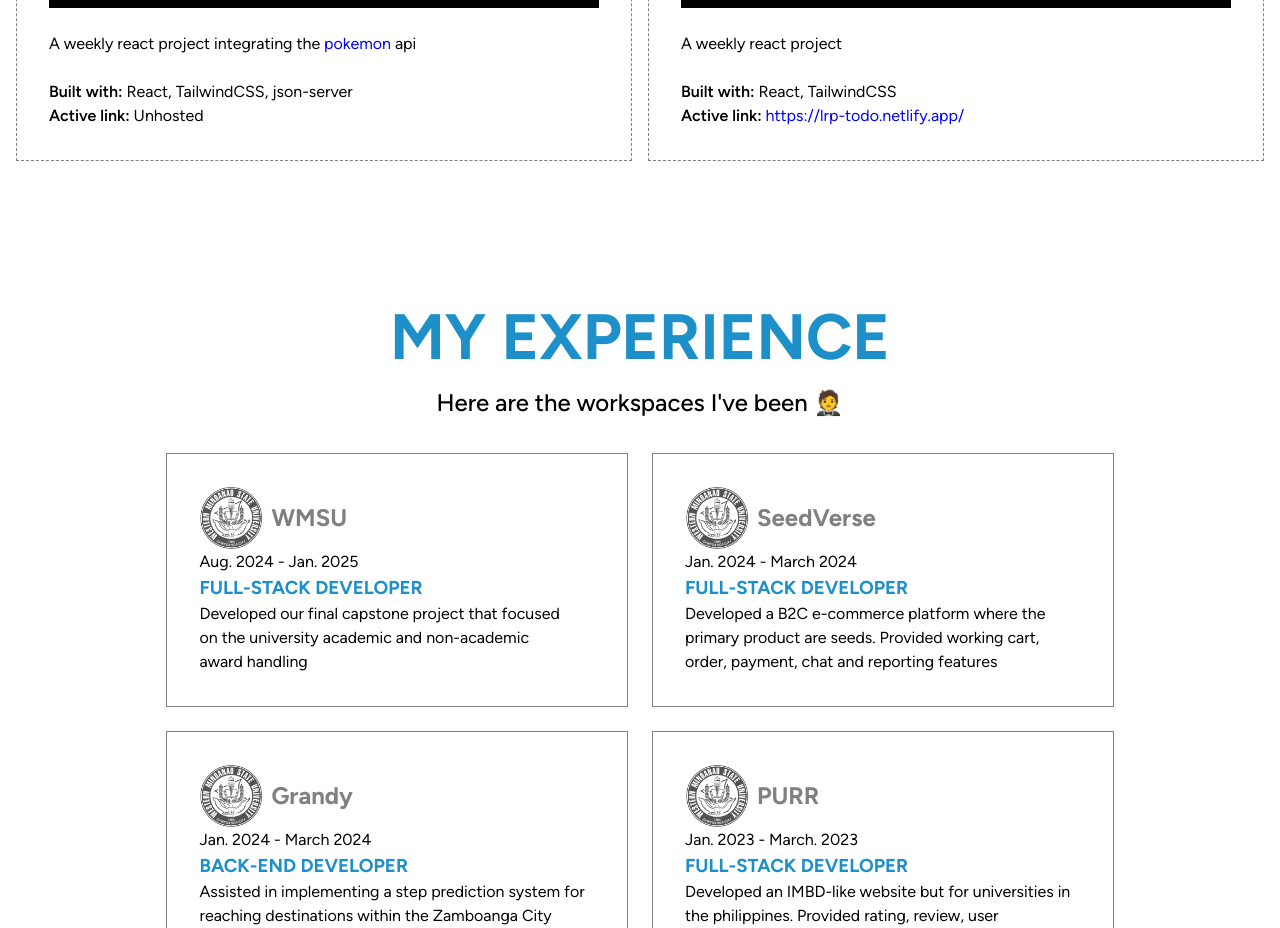
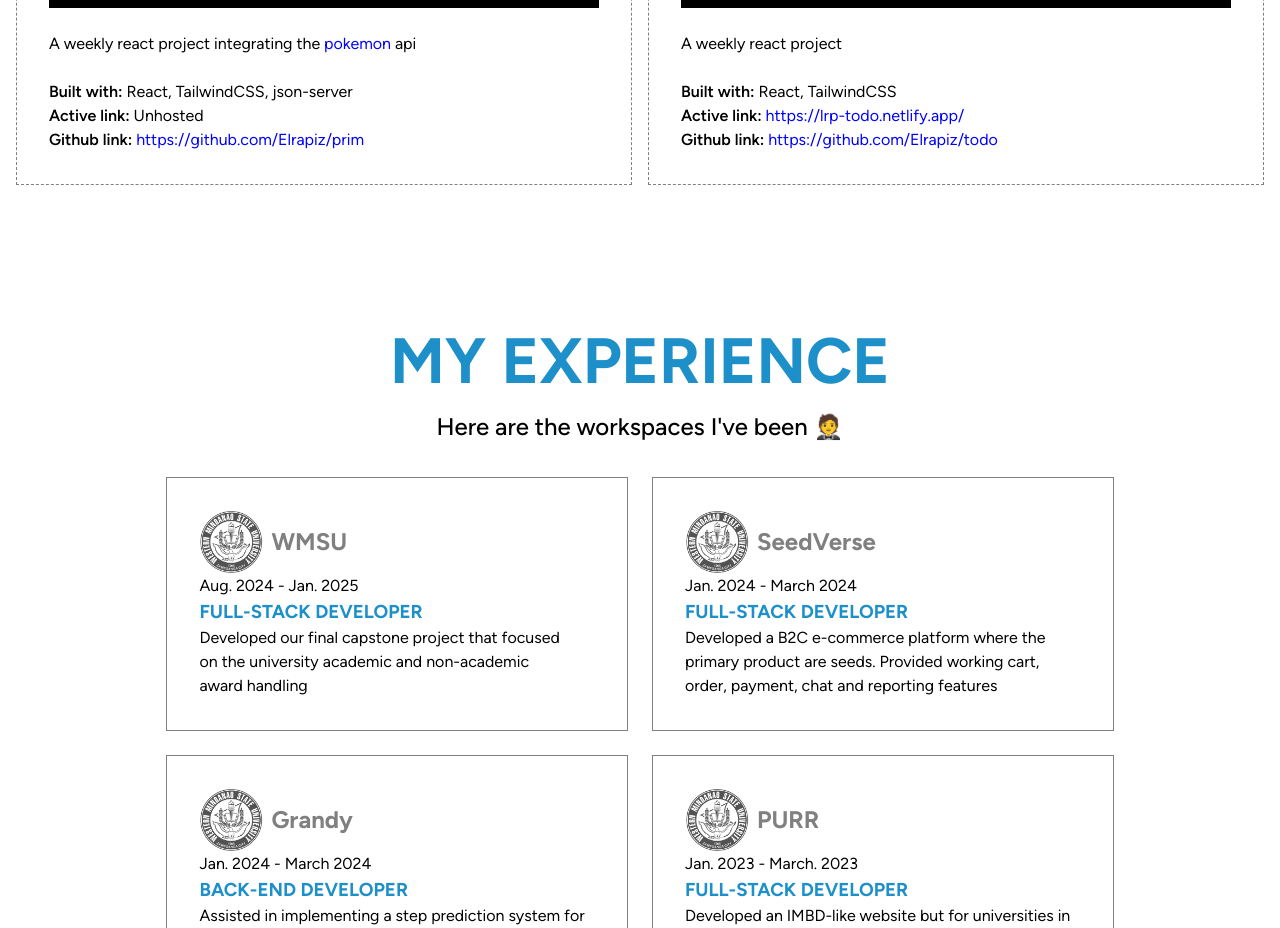
Before and after one commit to Elrapiz/hero-act, a React (Vite) app: page /about in a window 1280 px wide. Shown: the part 1920-2848 px from the top of the page. Built offline with nearby package versions, Linux system fonts and the light colour scheme; grey boxes are pictures that could not be loaded; a web font is replaced by a local one.

Commit message:
Update about

```diff
--- a/src/pages/About.jsx
+++ b/src/pages/About.jsx
@@ -71,6 +71,7 @@ const About = () => {
                         <br />
                         <p><span className='work-list__proj-label'>Built with: </span> React, TailwindCSS, json-server</p>
                         <p><span className='work-list__proj-label'>Active link: </span>Unhosted</p>
+                        <p><span className='work-list__proj-label'>Github link: </span><a target='_blank' href="https://github.com/Elrapiz/prim">https://github.com/Elrapiz/prim</a></p>
                     </li>
                     <li>
                         <h2>Todo project</h2>
@@ -80,6 +81,7 @@ const About = () => {
                         <br />
                         <p><span className='work-list__proj-label'>Built with: </span> React, TailwindCSS</p>
                         <p><span className='work-list__proj-label'>Active link: </span><a target='_blank' href="https://lrp-todo.netlify.app/">https://lrp-todo.netlify.app/</a></p>
+                        <p><span className='work-list__proj-label'>Github link: </span><a target='_blank' href="https://github.com/Elrapiz/todo">https://github.com/Elrapiz/todo</a></p>
                     </li>
                 </ul>
             </CenteredHeader>
```
